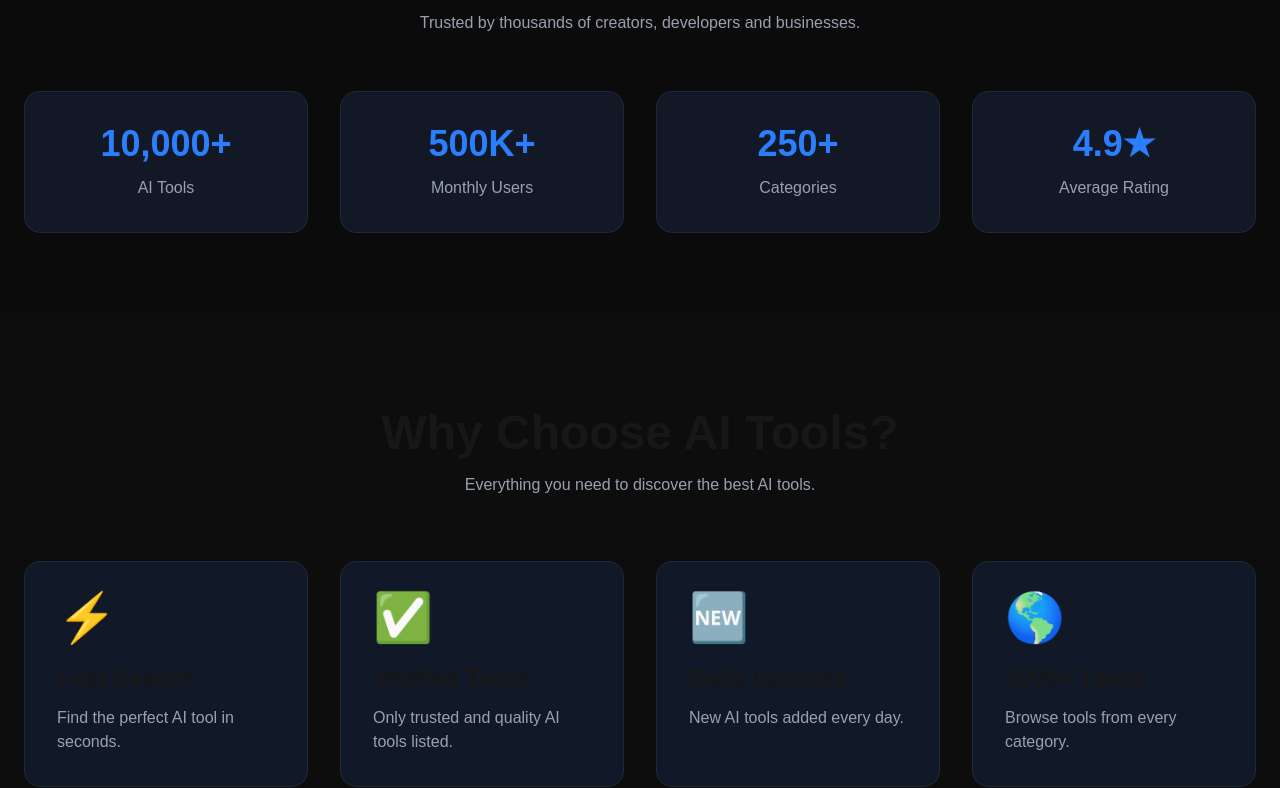
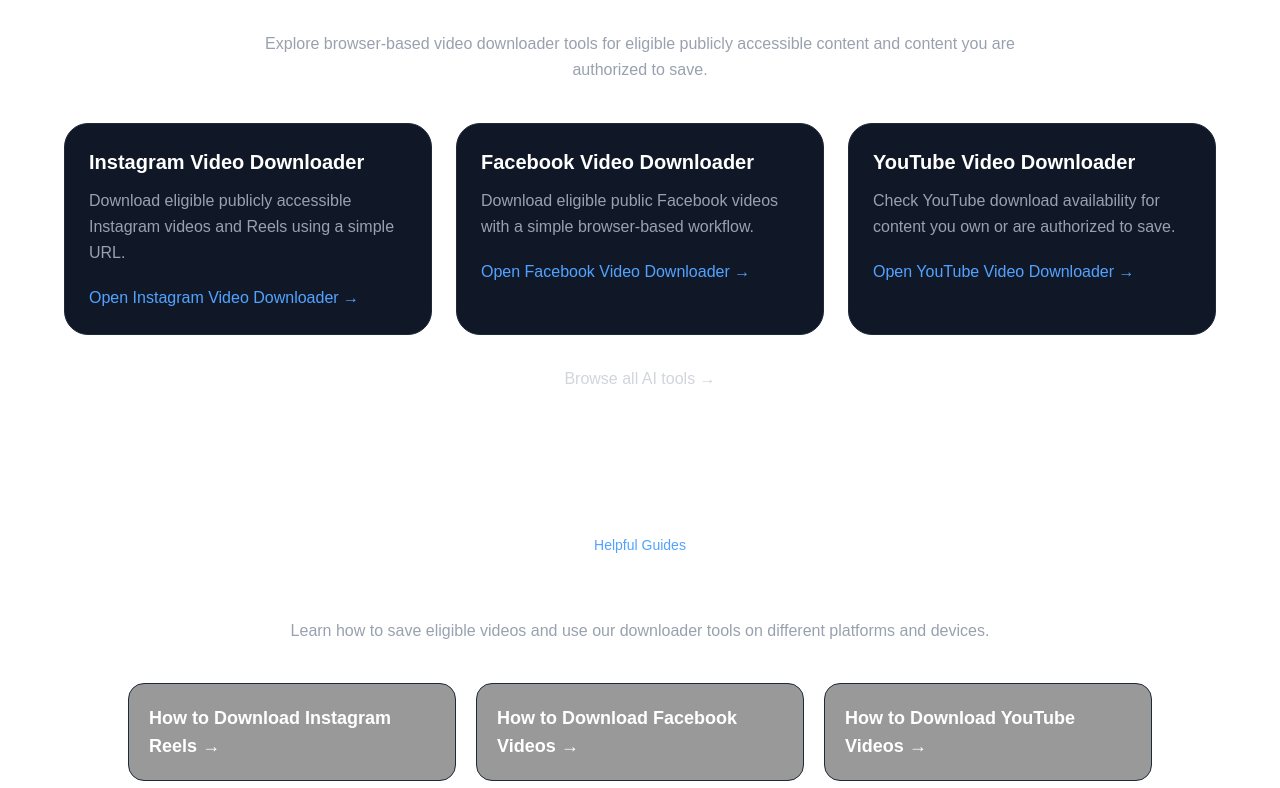
Before and after one commit to pankj00p00-dotcom/ai-tools, a Next.js app: page / in a window 1280 px wide. Shown: the part 4354-5142 px from the top of the page. Built offline with nearby package versions, Linux system fonts and the light colour scheme.

Commit message:
Add homepage internal links for downloaders and guides

```diff
--- a/app/page.tsx
+++ b/app/page.tsx
@@ -1,3 +1,4 @@
+import Link from "next/link";
 import Navbar from "./components/Navbar";
 import Hero from "./components/Hero";
 import Footer from "./components/Footer";
@@ -8,6 +9,42 @@ import LatestTools from "./components/LatestTools";
 import Stats from "./components/Stats";
 import Testimonials from "./components/Testimonials";
 import WhyChoose from "./components/WhyChoose";
+
+const downloadTools = [
+  {
+    name: "Instagram Video Downloader",
+    description:
+      "Download eligible publicly accessible Instagram videos and Reels using a simple URL.",
+    href: "/tools/instagram-video-downloader",
+  },
+  {
+    name: "Facebook Video Downloader",
+    description:
+      "Download eligible public Facebook videos with a simple browser-based workflow.",
+    href: "/tools/facebook-video-downloader",
+  },
+  {
+    name: "YouTube Video Downloader",
+    description:
+      "Check YouTube download availability for content you own or are authorized to save.",
+    href: "/tools/youtube-video-downloader",
+  },
+];
+
+const featuredGuides = [
+  {
+    title: "How to Download Instagram Reels",
+    href: "/blog/how-to-download-instagram-reels",
+  },
+  {
+    title: "How to Download Facebook Videos",
+    href: "/blog/how-to-download-facebook-videos",
+  },
+  {
+    title: "How to Download YouTube Videos",
+    href: "/blog/how-to-download-youtube-videos",
+  },
+];
 
 export default function Home() {
   const websiteSchema = {
@@ -55,6 +92,117 @@ export default function Home() {
 
         <LatestTools />
 
+        {/* Featured Downloaders */}
+        <section
+          className="px-6 py-20"
+          aria-labelledby="featured-downloaders"
+        >
+          <div className="max-w-7xl mx-auto">
+            <div className="text-center max-w-3xl mx-auto">
+              <p className="text-sm text-blue-400 font-medium">
+                Featured Tools
+              </p>
+
+              <h2
+                id="featured-downloaders"
+                className="text-3xl md:text-4xl font-bold mt-2 text-white"
+              >
+                Video Downloaders
+              </h2>
+
+              <p className="text-gray-400 mt-4 leading-relaxed">
+                Explore browser-based video downloader tools for eligible
+                publicly accessible content and content you are authorized
+                to save.
+              </p>
+            </div>
+
+            <div className="grid md:grid-cols-3 gap-6 mt-10 max-w-6xl mx-auto">
+              {downloadTools.map((tool) => (
+                <article
+                  key={tool.href}
+                  className="rounded-3xl border border-gray-800 bg-gray-900 p-6 hover:border-gray-600 transition"
+                >
+                  <h3 className="text-xl font-bold text-white">
+                    {tool.name}
+                  </h3>
+
+                  <p className="text-gray-400 mt-3 leading-relaxed">
+                    {tool.description}
+                  </p>
+
+                  <Link
+                    href={tool.href}
+                    className="inline-block mt-5 text-blue-400 hover:text-blue-300 font-medium"
+                  >
+                    Open {tool.name} →
+                  </Link>
+                </article>
+              ))}
+            </div>
+
+            <div className="text-center mt-8">
+              <Link
+                href="/tools"
+                className="text-gray-300 hover:text-white transition"
+              >
+                Browse all AI tools →
+              </Link>
+            </div>
+          </div>
+        </section>
+
+        {/* Featured Guides */}
+        <section
+          className="px-6 py-16"
+          aria-labelledby="featured-guides"
+        >
+          <div className="max-w-5xl mx-auto">
+            <div className="text-center">
+              <p className="text-sm text-blue-400 font-medium">
+                Helpful Guides
+              </p>
+
+              <h2
+                id="featured-guides"
+                className="text-3xl md:text-4xl font-bold mt-2 text-white"
+              >
+                Video Download Guides
+              </h2>
+
+              <p className="text-gray-400 mt-4">
+                Learn how to save eligible videos and use our downloader tools
+                on different platforms and devices.
+              </p>
+            </div>
+
+            <div className="grid md:grid-cols-3 gap-5 mt-10">
+              {featuredGuides.map((guide) => (
+                <article
+                  key={guide.href}
+                  className="rounded-2xl border border-gray-800 bg-black/40 p-5"
+                >
+                  <Link
+                    href={guide.href}
+                    className="text-lg font-semibold text-white hover:text-blue-400 transition"
+                  >
+                    {guide.title} →
+                  </Link>
+                </article>
+              ))}
+            </div>
+
+            <div className="text-center mt-8">
+              <Link
+                href="/blog"
+                className="text-blue-400 hover:text-blue-300 font-medium"
+              >
+                Visit the AI Tools Blog →
+              </Link>
+            </div>
+          </div>
+        </section>
+
         <Stats />
 
         <WhyChoose />
```
